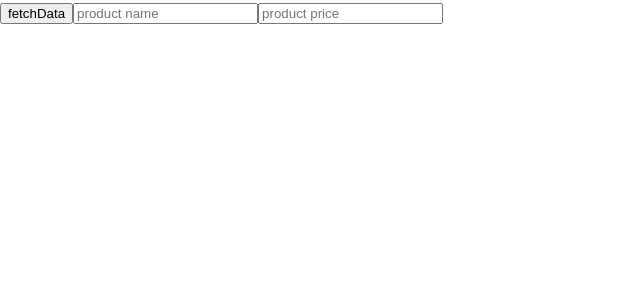
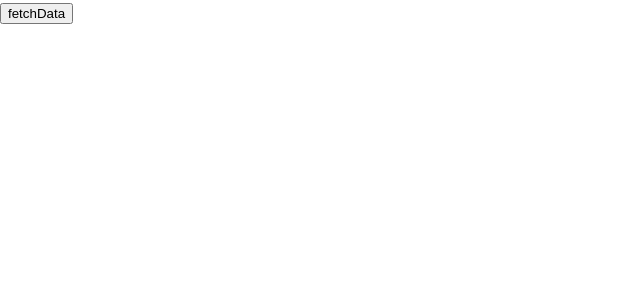
Before and after one commit to katsukiwataru/household-account-book-app, a React app: page /post in a window 1280 px wide. Shown: the top 300 px of the page, without its empty margins (0-640 px from the left). Built offline with nearby package versions, Linux system fonts and the light colour scheme.

Commit message:
remove: input elme and onChnage and onKeyPress

```diff
--- a/src/client/components/postComp.tsx
+++ b/src/client/components/postComp.tsx
@@ -2,28 +2,12 @@ import React from 'react';
 
 type Props = {
   fetchData: () => void;
-  setInputName: (event: React.ChangeEvent<HTMLInputElement>) => void;
-  sendInputName: (event: React.KeyboardEvent<HTMLInputElement>) => void;
-  setInputPrice: (event: React.ChangeEvent<HTMLInputElement>) => void;
-  sendInputPrice: (event: React.KeyboardEvent<HTMLInputElement>) => void;
 };
 
-const Home: React.FC<Props> = ({ fetchData, setInputName, sendInputName, setInputPrice, sendInputPrice }) => {
+const Home: React.FC<Props> = ({ fetchData }) => {
   return (
     <div>
       <button onClick={fetchData}>fetchData</button>
-      <input
-        type="text"
-        placeholder="product name"
-        onChange={(event) => setInputName(event as React.ChangeEvent<HTMLInputElement>)}
-        onKeyPress={(event) => sendInputName(event as React.KeyboardEvent<HTMLInputElement>)}
-      />
-      <input
-        type="text"
-        placeholder="product price"
-        onChange={(event) => setInputPrice(event as React.ChangeEvent<HTMLInputElement>)}
-        onKeyPress={(event) => sendInputPrice(event as React.KeyboardEvent<HTMLInputElement>)}
-      />
     </div>
   );
 };
```
